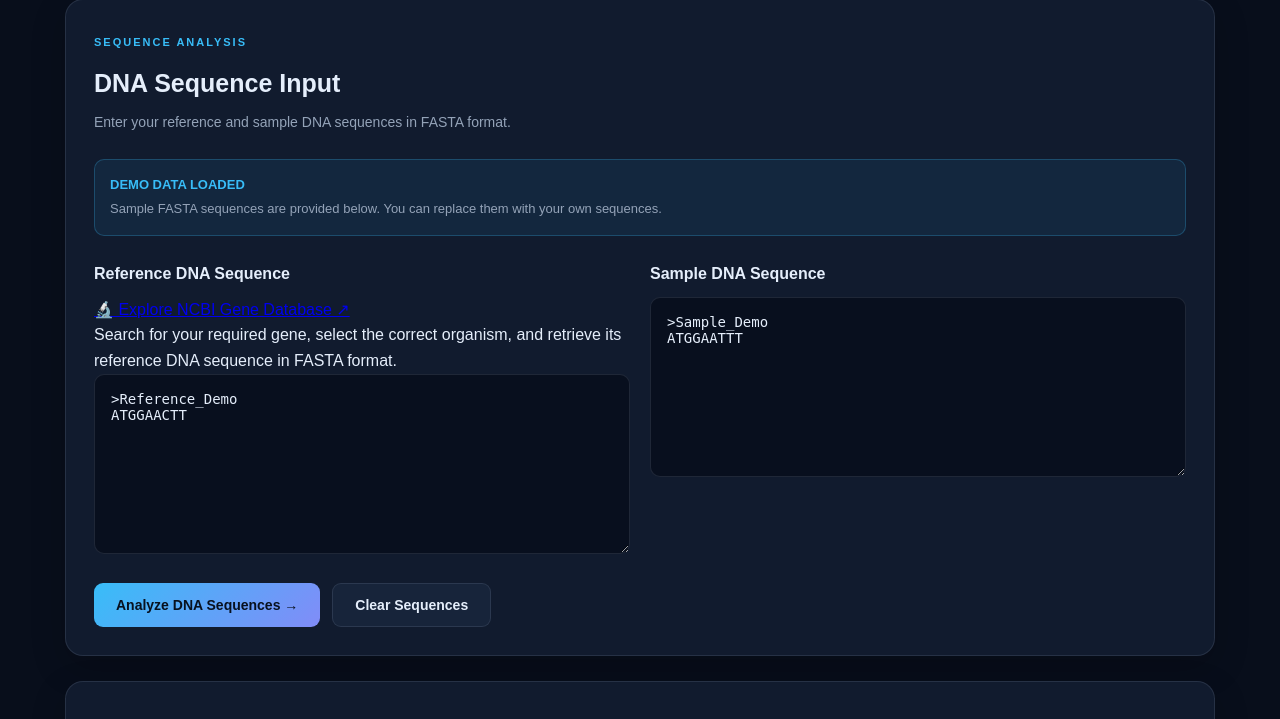
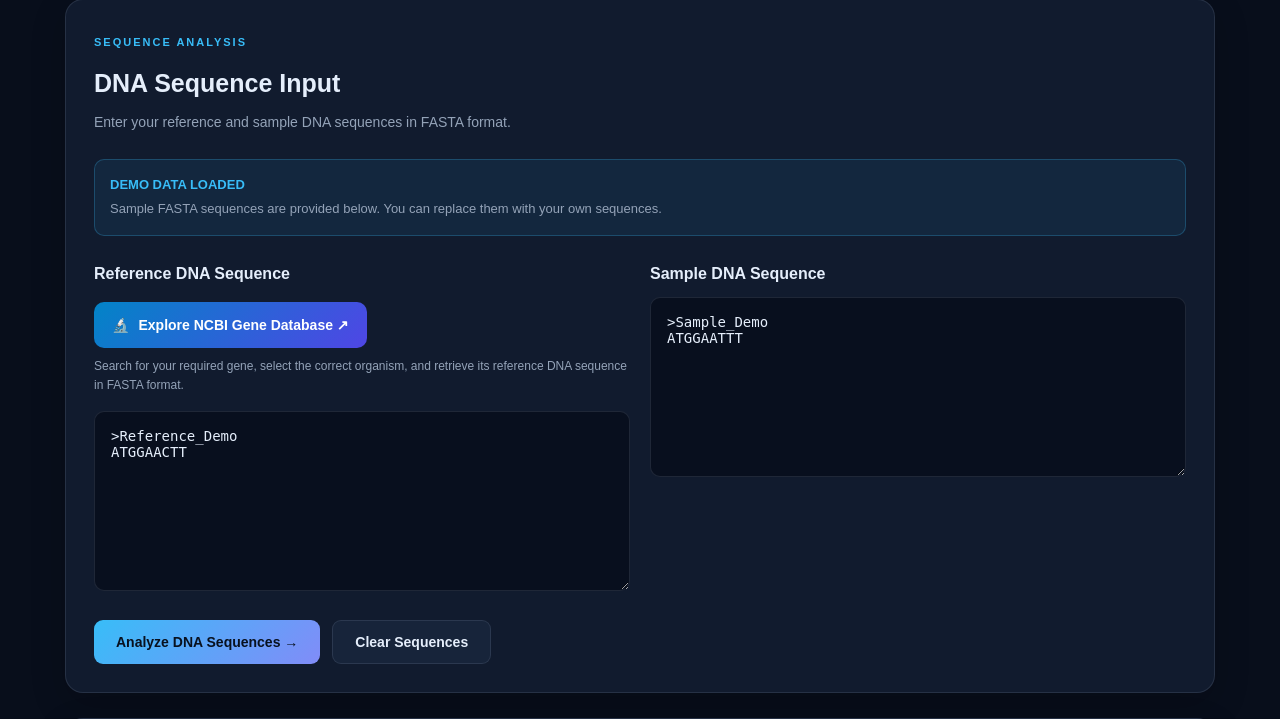
Before and after one commit to Nikhil-c-poojary/Bio-python-mutation-site, a Flask app: page / in a window 1280 px wide. Shown: the part 827-1546 px from the top of the page. Run offline with Flask 3, Linux system fonts and the light colour scheme.

Commit message:
Add NCBI button styles to styles.css

```diff
--- a/static/styles.css
+++ b/static/styles.css
@@ -923,3 +923,34 @@ tr:hover td {
     }
 
 }
+/* NCBI DATABASE BUTTON */
+
+.ncbi-helper {
+    margin: 15px 0;
+}
+
+.ncbi-button {
+    display: inline-flex;
+    align-items: center;
+    gap: 9px;
+    padding: 12px 18px;
+    background: linear-gradient(135deg, #0284c7, #4f46e5);
+    color: #ffffff;
+    text-decoration: none;
+    font-weight: 600;
+    font-size: 14px;
+    border-radius: 10px;
+    transition: 0.3s ease;
+}
+
+.ncbi-button:hover {
+    transform: translateY(-2px);
+    box-shadow: 0 6px 18px rgba(56, 189, 248, 0.25);
+}
+
+.ncbi-helper p {
+    color: var(--muted);
+    font-size: 12px;
+    line-height: 1.6;
+    margin-top: 9px;
+}
```
